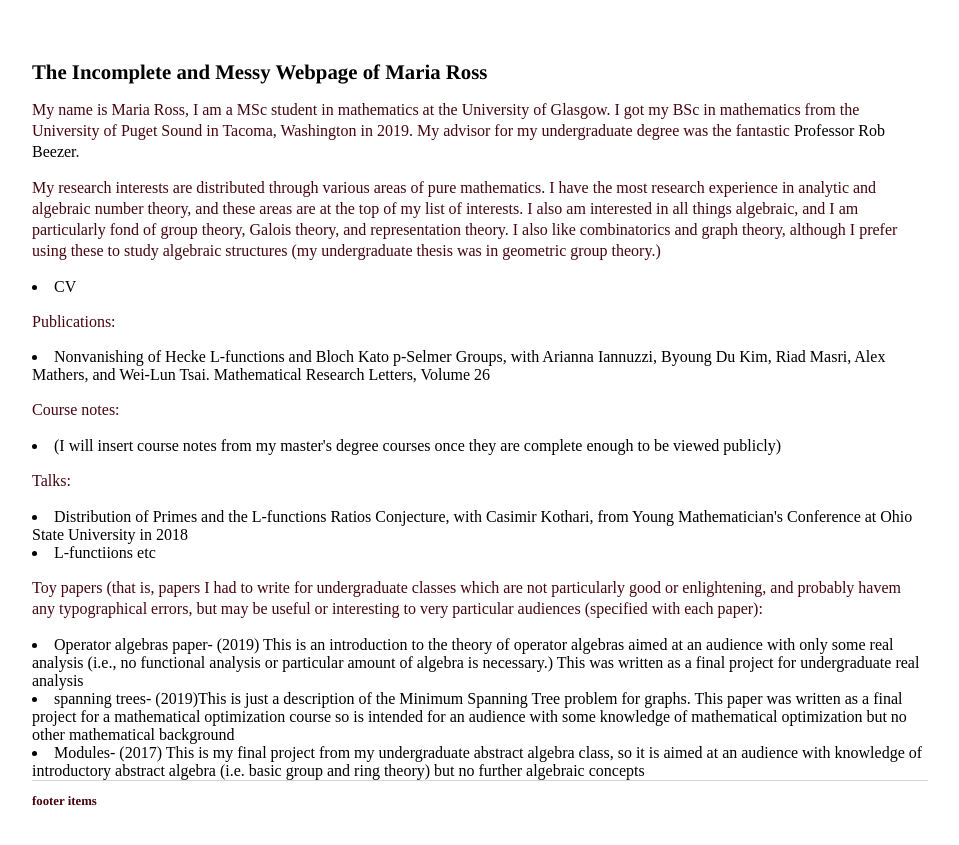
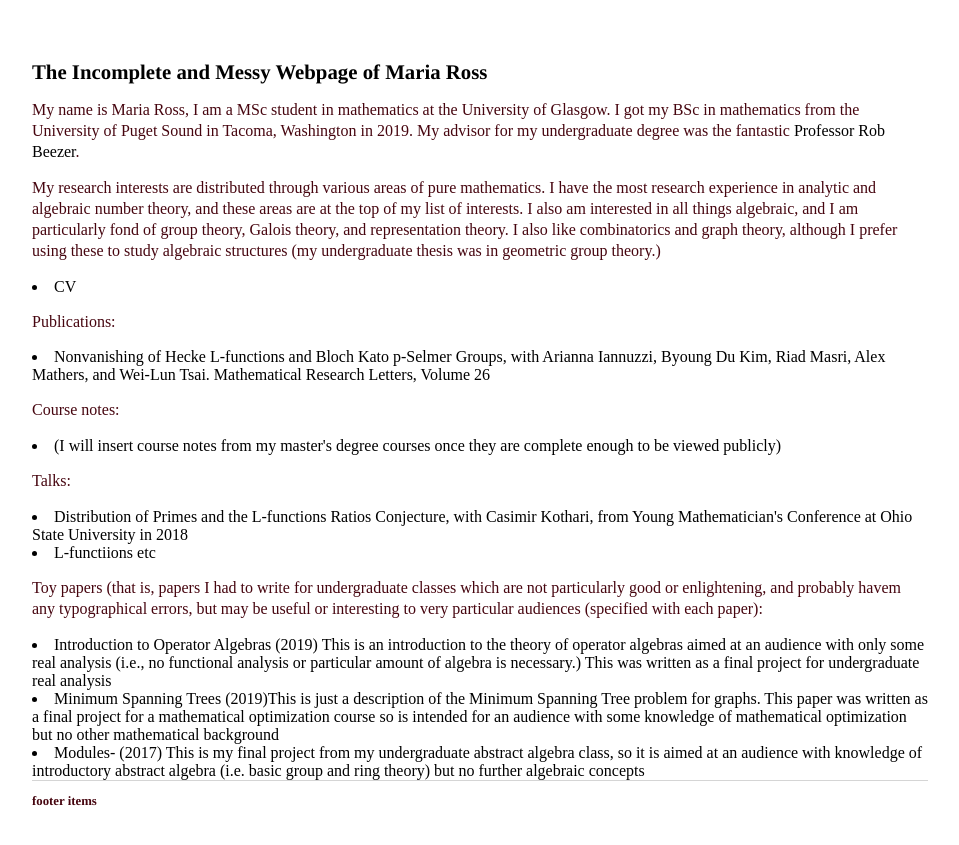
Before and after one commit to mariarross/mariarross.github.io, a Jekyll site: the page built from index.html, in a window 1280 px wide. Shown: the top 845 px of the page, without its empty margins (160-1119 px from the left). Built offline with Jekyll 4.4.1, drawn with Linux system fonts in a browser that asks for light colours.

Commit message:
Update index.html

```diff
--- a/index.html
+++ b/index.html
@@ -16,7 +16,7 @@
 	<li> L-functiions  etc </li>
 
 	<p> Toy papers (that is, papers I had to write for undergraduate classes which are not particularly good or enlightening, and probably havem any typographical  errors, but may be useful or  interesting to very particular audiences  (specified with each paper): </p>
-	<li> Operator  algebras paper- (2019) This is an introduction to the theory of  operator algebras aimed at an audience with only some real analysis (i.e., no functional analysis or  particular amount of  algebra is  necessary.) This was written as a final project for undergraduate real analysis  </li>
-	<li> spanning trees- (2019)This is just a description of  the Minimum Spanning Tree problem for graphs. This paper was written as  a final  project for a mathematical optimization  course so is intended for an  audience with some  knowledge of mathematical optimization but no other mathematical background </li>
+	<li> <a href="/Analysis (6).pdf">Introduction to Operator Algebras</a> (2019) This is an introduction to the theory of  operator algebras aimed at an audience with only some real analysis (i.e., no functional analysis or  particular amount of  algebra is  necessary.) This was written as a final project for undergraduate real analysis  </li>
+	<li> <a href="/MST.pdf">Minimum Spanning Trees</a> (2019)This is just a description of  the Minimum Spanning Tree problem for graphs. This paper was written as  a final  project for a mathematical optimization  course so is intended for an  audience with some  knowledge of mathematical optimization but no other mathematical background </li>
 	<li> Modules- (2017) This is my final project from my undergraduate abstract algebra class,  so it is  aimed at an audience with knowledge of introductory abstract algebra (i.e.  basic group and ring  theory) but  no further algebraic concepts </li>
 </div><!-- /.blurb -->
```
